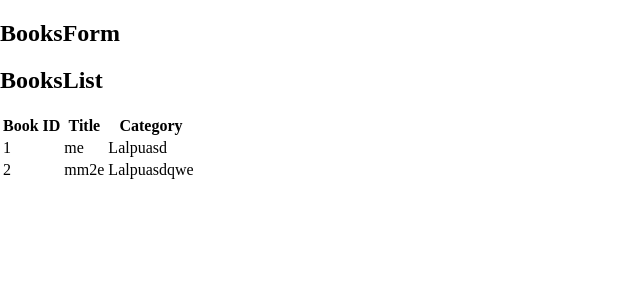
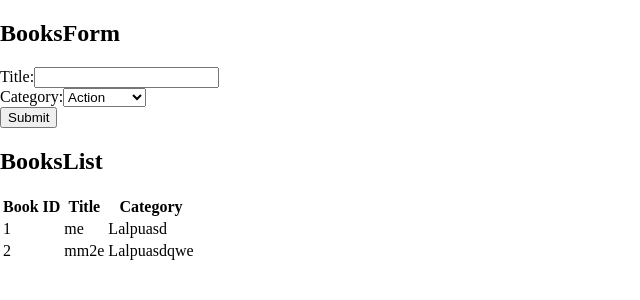
Before and after one commit to FrancoRosa/react-bookstore, a React (Create React App) app: page / in a window 1280 px wide. Shown: the top 300 px of the page, without its empty margins (0-640 px from the left). Built offline with nearby package versions, Linux system fonts and the light colour scheme.

Commit message:
Add Books Form Component

```diff
--- a/src/components/BooksForm.js
+++ b/src/components/BooksForm.js
@@ -1,7 +1,44 @@
 import React from 'react';
 
-const BooksForm = () => (
-  <h2>BooksForm</h2>
-);
+class BooksForm extends React.Component {
+  constructor(props) {
+    super(props);
+    this.state = {
+      input: '',
+    };
+    this.handleChange = this.handleChange.bind(this);
+  }
 
+  handleChange(event) {
+    this.setState({
+      input: event.target.value,
+    });
+  }
+
+  render() {
+    const categories = ['Action', 'Biography', 'History', 'Horror', 'Kids', 'Learning', 'Sci-Fi'];
+    return (
+      <div>
+        <h2>BooksForm</h2>
+        <div>
+          <label htmlFor="title">
+            Title:
+            <input type="text" id="title" value={this.state.input} onChange={this.handleChange} />
+          </label>
+        </div>
+        <div>
+          <label htmlFor="categories">
+            Category:
+            <select id="categories">
+              {categories.map(category => <option key={category.objectID}>{category}</option>)}
+            </select>
+          </label>
+        </div>
+        <div>
+          <button type="button">Submit</button>
+        </div>
+      </div>
+    );
+  }
+}
 export default BooksForm;
```
